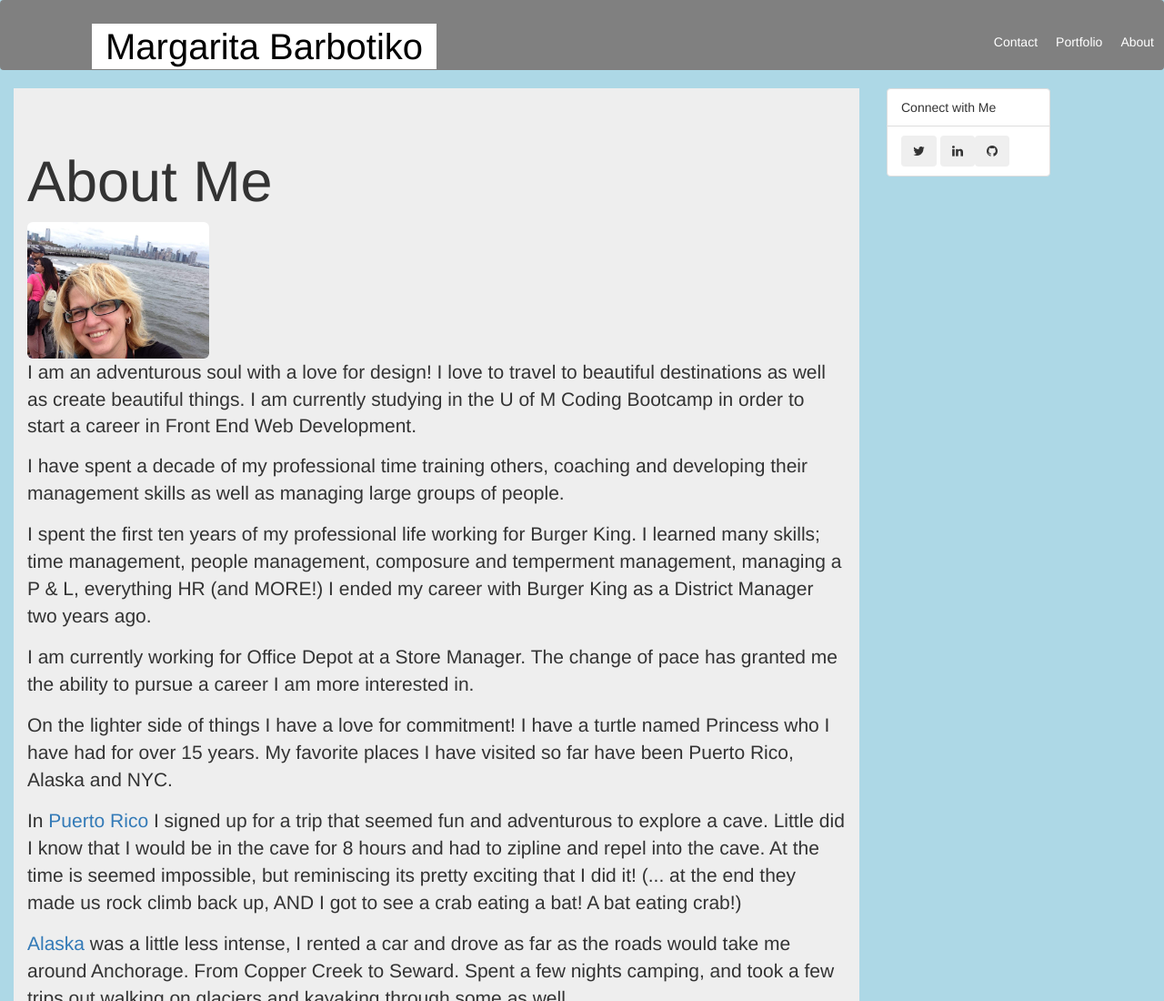
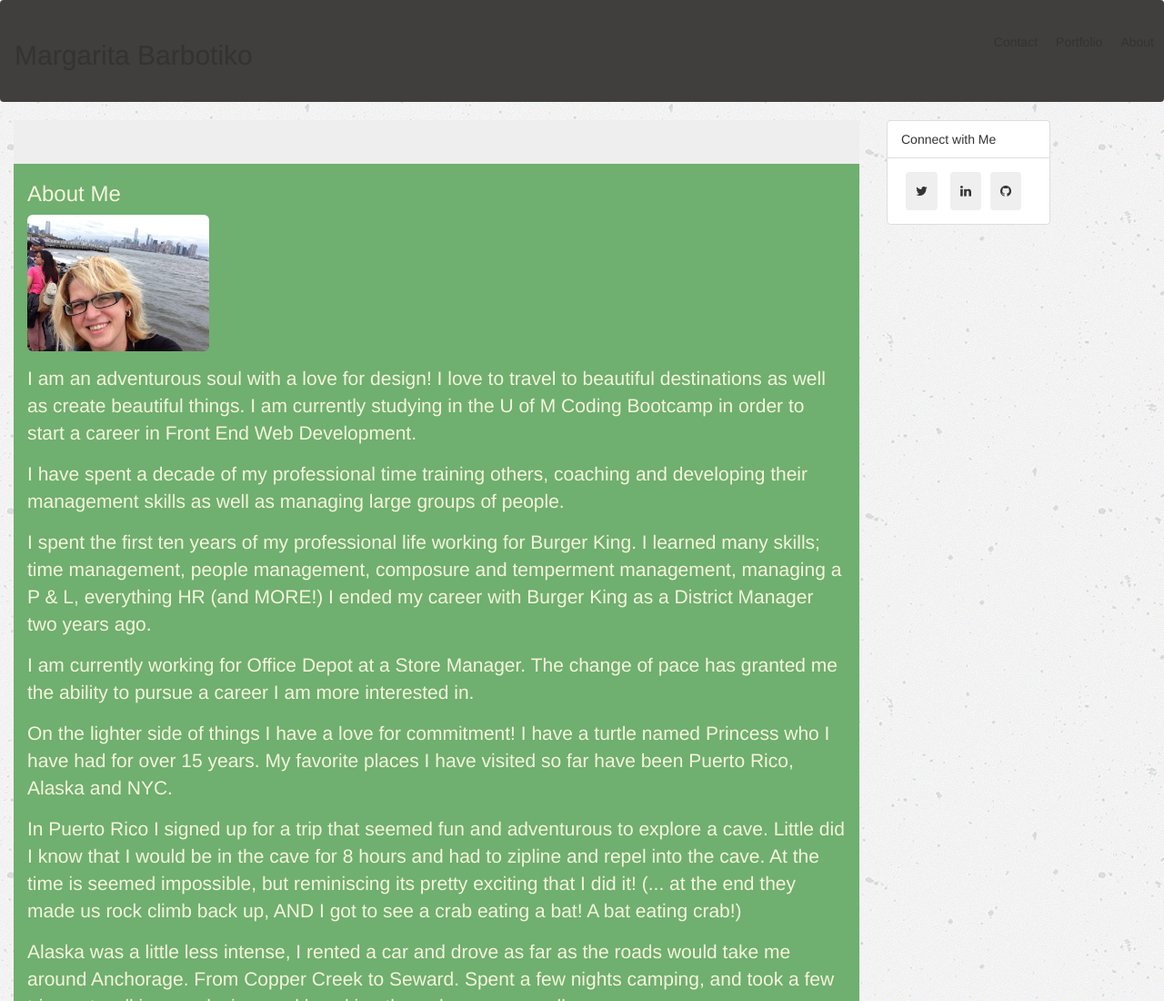
Before and after one commit to Mbarbotiko/Bootstrap-Portfolio, a plain HTML site: page index.html in a window 1280 px wide. Shown: the top 1100 px of the page at 91% size. Drawn offline with nearby package versions, Linux system fonts and the light colour scheme.

Commit message:
with my own css updated

```diff
--- a/assets/css/stylesheet.css
+++ b/assets/css/stylesheet.css
@@ -1,12 +1,28 @@
+
+
 body{
-    background-color:lightblue;
+    background-image: url("../imgs/concrete-texture.png");
+
 }
 
 .navbar-brand{
-    background-color:white;
-    color:black;
-    margin-left:100px;
-    font-size:40px;
+    color:beige;
+    font-size:30px;
+    padding-bottom:50px;
+    line-height:40px;
+    word-wrap: normal;
+    margin-bottom:20px;
+
+
+
+}
+
+
+
+.navbar {
+    padding-top:25px;
+    background-color:rgb(65, 62, 62);
+    text-align: center;
 
 }
 
@@ -18,12 +34,45 @@ body{
 
 }
 
-.navbar {
-    padding-top:25px;
-    background-color:grey;
-}
+
 
 #profilepicture{
     width:200px;
     height:auto;
 }
+
+.row1{
+    color:beige;
+    font-size: 10px;
+
+
+}
+
+
+
+.container{
+    background-color:rgb(111, 175, 111);
+}
+
+
+h1.display-4{
+    font-size: 24px;
+}
+
+.btn{
+    padding:10px;
+    margin:5px;
+}
+
+a:hover{
+    color:inherit;
+}
+
+a:link{
+    color:inherit;
+
+}
+
+a{
+    text-decoration: none;
+}
--- a/index.html
+++ b/index.html
@@ -7,9 +7,11 @@
     <title>Document</title>
     <link rel="stylesheet" href="https://maxcdn.bootstrapcdn.com/bootstrap/3.3.6/css/bootstrap.min.css">
 
-    <link rel="stylesheet" type="text/css" media="screen" href="assets/css/stylesheet.css">
+
 
     <link rel="stylesheet" href="https://cdnjs.cloudflare.com/ajax/libs/font-awesome/4.7.0/css/font-awesome.min.css">
+
+    <link rel="stylesheet" type="text/css" media="screen" href="assets/css/stylesheet.css">
 
 <script src="https://maxcdn.bootstrapcdn.com/bootstrap/4.0.0/js/bootstrap.min.js" integrity="sha384-JZR6Spejh4U02d8jOt6vLEHfe/JQGiRRSQQxSfFWpi1MquVdAyjUar5+76PVCmYl" crossorigin="anonymous"></script>
 
@@ -18,10 +20,10 @@
 <body>
 
     <nav class="navbar navbar-light bg-light">
-        <a class="navbar-brand" href="#">Margarita Barbotiko</a>
-        <a class="links" href="#">About</a>
-        <a class="links" href="#">Portfolio</a>
-        <a class="links" href="#">Contact</a>
+        <a class="navbar-brand" href="index.html">Margarita Barbotiko</a>
+        <a class="links" href="index.html">About</a>
+        <a class="links" href="portfolio.html">Portfolio</a>
+        <a class="links" href="contact.html">Contact</a>
       </nav>
 
 
@@ -32,8 +34,10 @@
         <div class="jumbotron jumbotron-fluid">
             <div class="container">
               <h1 class="display-4">About Me</h1>
-              <img id="profilepicture" src="assets/imgs/profile.jpg" class="img-rounded" alt="Picture of myself">
-              <p class="lead">I am an adventurous soul with a love for design! I love to travel to beautiful destinations as well as create beautiful things. I am currently studying in the U of M Coding Bootcamp in order to start a career in Front End Web Development.</p>
+              <img id="profilepicture" src="assets/imgs/profile.JPG" class="img-rounded" alt="Picture of myself">
+                <p class="lead">
+
+                  <p>I am an adventurous soul with a love for design! I love to travel to beautiful destinations as well as create beautiful things. I am currently studying in the U of M Coding Bootcamp in order to start a career in Front End Web Development.</p>
 
 
 
@@ -47,12 +51,16 @@
                   <p> On the lighter side of things I have a love for commitment! I have a turtle named Princess who I have had for over 15 years.  My favorite places I have visited so far have been Puerto Rico, Alaska and NYC.</p>
 
                   <p> In <a href="pr.html"target=_blank>Puerto Rico</a> I signed up for a trip that seemed fun and adventurous to explore a cave. Little did I know that I would be in the cave for 8 hours and had to zipline and repel into the cave. At the time is seemed impossible, but reminiscing its pretty exciting that I did it! (... at the end they made us rock climb back up, AND I got to see a crab eating a bat! A bat eating crab!) </p>
+
+
                   <p> <a href="ak.html" target=_blank>Alaska</a> was a little less intense, I rented a car and drove as far as the roads would take me around Anchorage.  From Copper Creek to Seward. Spent a few nights camping, and took a few trips out walking on glaciers and kayaking through some as well. </p>
 
                   <p> The best trip was <a href="nyc.html" target=_blank>NYC</a>, food everywhere!</p>
+                </p>
             </div>
           </div>
 
+      </div>
      </div>
 
       <div class="col-md-3">
```
Also changed, not shown: contact.html (+11 -15 lines), portfolio.html (+12 -14 lines), assets/imgs/concrete-texture.png (added). Lines whose indentation alone changed are shown as unchanged.
